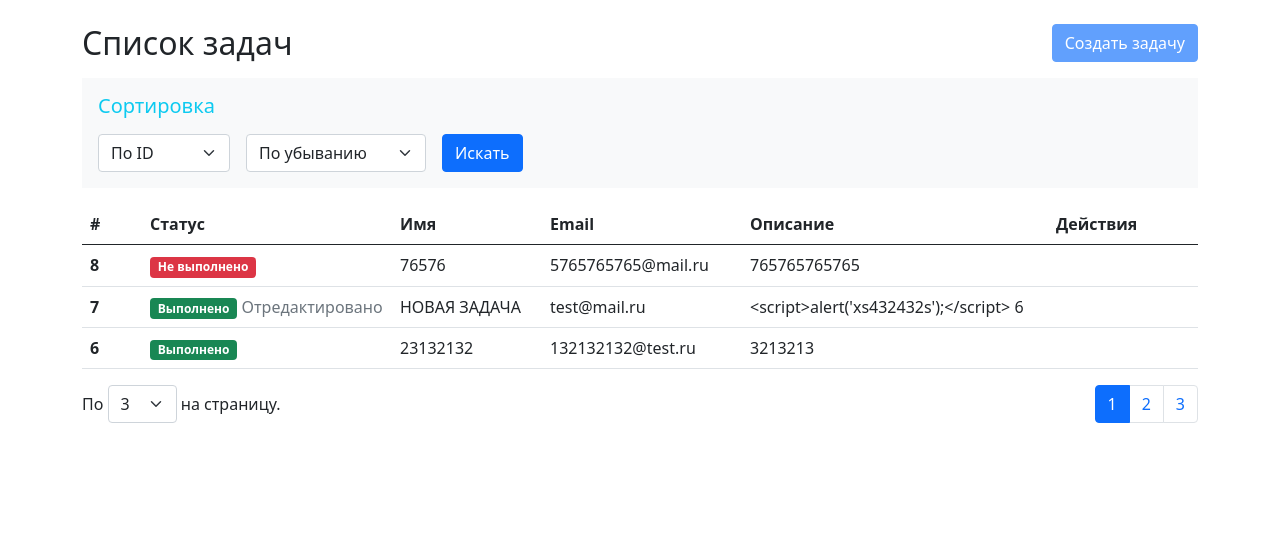
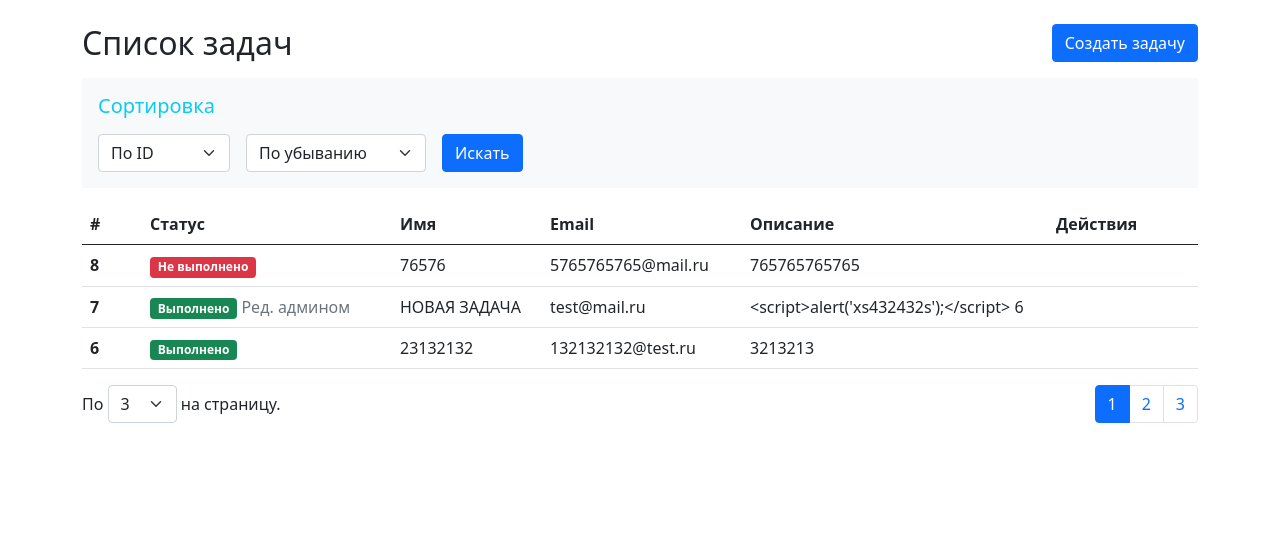
Before and after one commit to ishan-deepsource/BeeJeeTest, a PHP site: page / in a window 1280 px wide. Shown: the part 56-614 px from the top of the page. Run offline with PHP 8.4, Linux system fonts and the light colour scheme; data comes from the database, SQL or seed files in the repository.

Commit message:
Правки

```diff
--- a/App/Views/Index/Index.phtml
+++ b/App/Views/Index/Index.phtml
@@ -3,7 +3,7 @@
         <h1 class="h2 mb-3">Список задач</h1>
     </div>
     <div class="mb-3">
-        <a class="btn btn-primary <?php if (!$this->user) echo 'disabled'; ?>" href="/compose/">Создать задачу</a>
+        <a class="btn btn-primary" href="/compose/">Создать задачу</a>
     </div>
 </div>
 
@@ -44,7 +44,7 @@
                 <?php if ($task->status === 0): ?><span class="badge bg-danger">Не выполнено</span><?php else: ?><span
                         class="badge bg-success">Выполнено</span><?php endif; ?>
                 <?php if ($task->date_creating !== $task->date_updating): ?><span
-                        class="text-muted">Отредактировано</span><?php endif; ?>
+                        class="text-muted">Ред. админом</span><?php endif; ?>
             </td>
             <td><?=$task->name;?></td>
             <td><?=$task->email;?></td>
```
Also changed, not shown: App/Controllers/TaskController.php (+9 -2 lines), App/Views/Task/Compose.phtml (+8 -4 lines).
